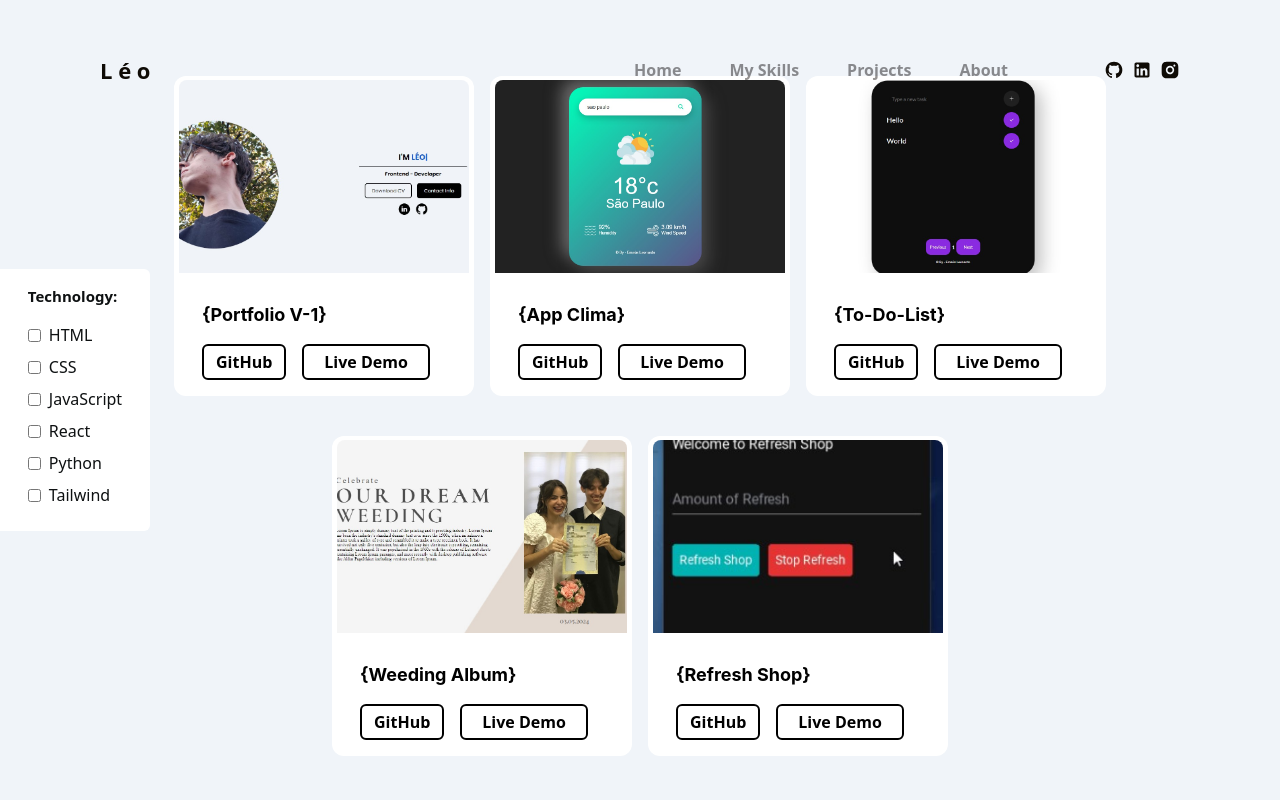
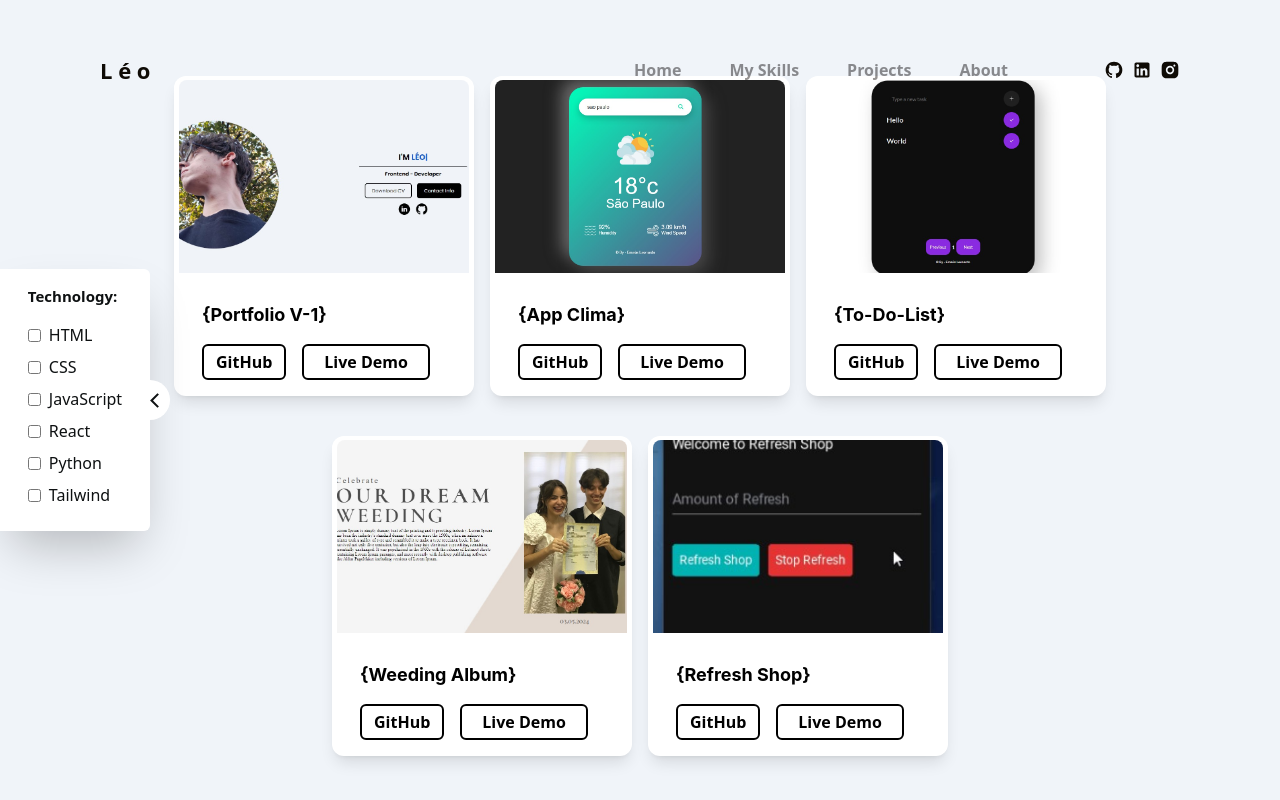
Before and after one commit to Emaus-Leonardo/Portfolio-Leo-React, a React (Vite) app: page /projects in a window 1280 px wide. Built offline with nearby package versions, Linux system fonts and the light colour scheme.

Commit message:
menu toggle categories

```diff
--- a/src/components/Categoria.jsx
+++ b/src/components/Categoria.jsx
@@ -1,9 +1,13 @@
 import React, { useState } from "react";
 import { motion } from "framer-motion";
 import Smooth from "../SmoothTransition";
+import { CgChevronLeft } from "react-icons/cg";
+import { CgChevronRight } from "react-icons/cg";
+
 
 function Categoria({ children }) {
   const [selectedCategories, setSelectedCategories] = useState([]);
+  const [menuOpen, setMenuOpen] = useState(true);
 
   const handleCheckboxChange = (event) => {
     const { name, checked } = event.target;
@@ -14,6 +18,10 @@ function Categoria({ children }) {
         selectedCategories.filter((category) => category !== name)
       );
     }
+  };
+
+  const toggleMenu = () => {
+    setMenuOpen(!menuOpen);
   };
 
   const filteredChildren = React.Children.toArray(children).filter(
@@ -27,16 +35,15 @@ function Categoria({ children }) {
   return (
     <div className="flex justify-center items-center">
       <motion.div
-        initial={{ opacity: 0, x: "-100%" }}
-        animate={{ opacity: 1, x: 0 }}
-        exit={{ opacity: 0, x: "-100%" }}
+        initial={{ opacity: 1, x: "-100%" }}
+        animate={{ x: menuOpen ? 0 : "-100%" }}
         transition={Smooth}
-        className="fixed left-0 z-20 flex justify-center items-center w-[150px]
-      h-auto bg-white p-4 rounded-e-md shadow-lg"
+        className={`fixed left-0 z-20 flex justify-center items-center w-[150px]
+      h-auto bg-white p-4 rounded-e-md shadow-2xl`}
       >
         <div className="flex flex-col items-start">
           <h2 className="mb-4 text-[15px] font-semibold">Technology:</h2>
-          {["HTML", "CSS", "JavaScript", "React", "Python",  "Tailwind"].map(
+          {["HTML", "CSS", "JavaScript", "React", "Python", "Tailwind"].map(
             (category) => (
               <div key={category} className="mb-2 ">
                 <label className="flex items-center cursor-pointer">
@@ -53,6 +60,15 @@ function Categoria({ children }) {
             )
           )}
         </div>
+
+        <div className="absolute flex justify-center items-center -right-5 ">
+          <button
+            onClick={toggleMenu}
+            className="flex justify-center items-center w-[40px] h-[40px] pl-2 bg-white rounded-full"
+          >
+            {menuOpen ? <CgChevronLeft size={25} /> : <CgChevronRight size={25} />}
+          </button>
+        </div>
       </motion.div>
 
       <div className="flex h-screen p-8 pt-16">
--- a/src/components/MobileMenu.jsx
+++ b/src/components/MobileMenu.jsx
@@ -15,8 +15,8 @@ const MobileMenu = () => {
         <CgMenuRight />
       </div>
       <div
-        className={`bg-[#232524] shadow-2x1 w-full absolute top-0 right-0 max-w-xs h-screen z-20 transition-transform transform ${
-          openMenu ? "translate-x-0 duration-300" : "translate-x-full duration-300"
+        className={`bg-black shadow-2x1 w-full absolute top-0 right-0 max-w-xs h-screen z-20 transition-transform transform shadow-2xl ${
+          openMenu ? "translate-x-0 duration-500" : "translate-x-full duration-500"
         }`}
       >
         <div
--- a/src/pages/MySkills/index.jsx
+++ b/src/pages/MySkills/index.jsx
@@ -2,7 +2,6 @@ import React, { useState } from "react";
 import { Tooltip } from "@mui/material";
 
 import ProfileMySkills from "../../../public/img/ProfileMySkills.png";
-import DatabaseIcon from "../../../public/img/databaseIcon.svg";
 
 import { motion, AnimatePresence } from "framer-motion";
 import Smooth from "../../SmoothTransition";
@@ -40,7 +39,7 @@ function MySkills() {
               }}
               className="w-[210px] h-[55px] bg-black text-white font-bold lg:mt-7 mt-2 hover:shadow-lg"
             >
-              Toggle My Skills
+              Get Started
             </button>
           </motion.div>
         )}
@@ -54,7 +53,7 @@ function MySkills() {
             exit={{ opacity: 0, y: "100%" }}
             transition={Smooth}
             onAnimationComplete={() => setIsAnimating(false)}
-            className="w-full max-w-[1100px] flex flex-col shadow-custom rounded-lg"
+            className="w-full max-w-[1100px] flex flex-col shadow-2xl rounded-lg"
           >
             <nav className="flex justify-between items-center h-12 bg-[#707070] rounded-t-lg ">
               <p className="text-white text-[12px] font-bold pl-10">
--- a/tailwind.config.js
+++ b/tailwind.config.js
@@ -5,9 +5,9 @@ export default {
      fontFamily: {
       primary: ['Inter', 'sans-serif'],
     },
-    boxShadow: {
-      custom: "7px 7px 16.4px 0px rgba(0,0,0,0.25)"
-    },
+    // boxShadow: {
+    //   custom: "7px 7px 16.4px 0px rgba(0,0,0,0.25)"
+    // },
     screens: {
       sm: '640px',
       md: '768px',
```
